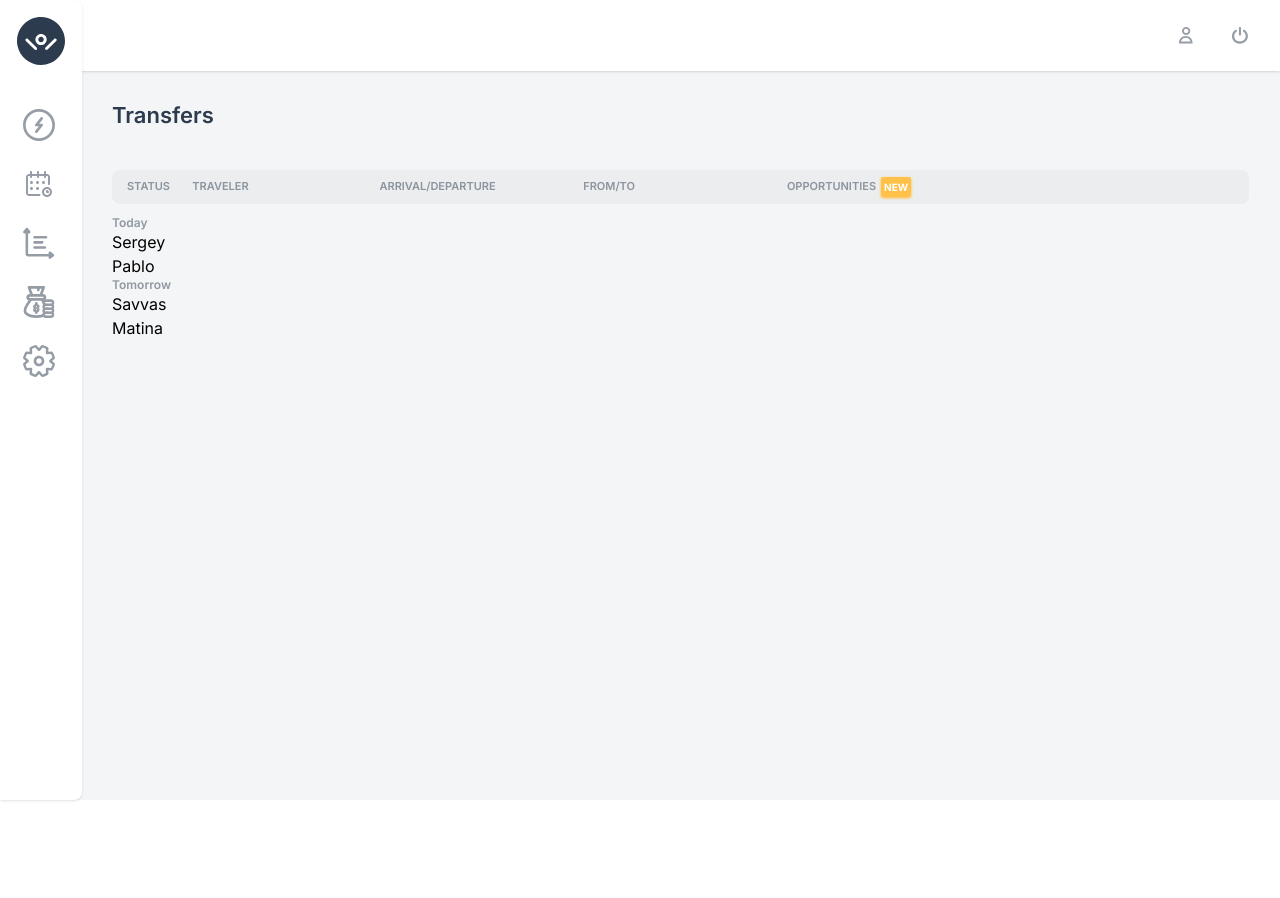
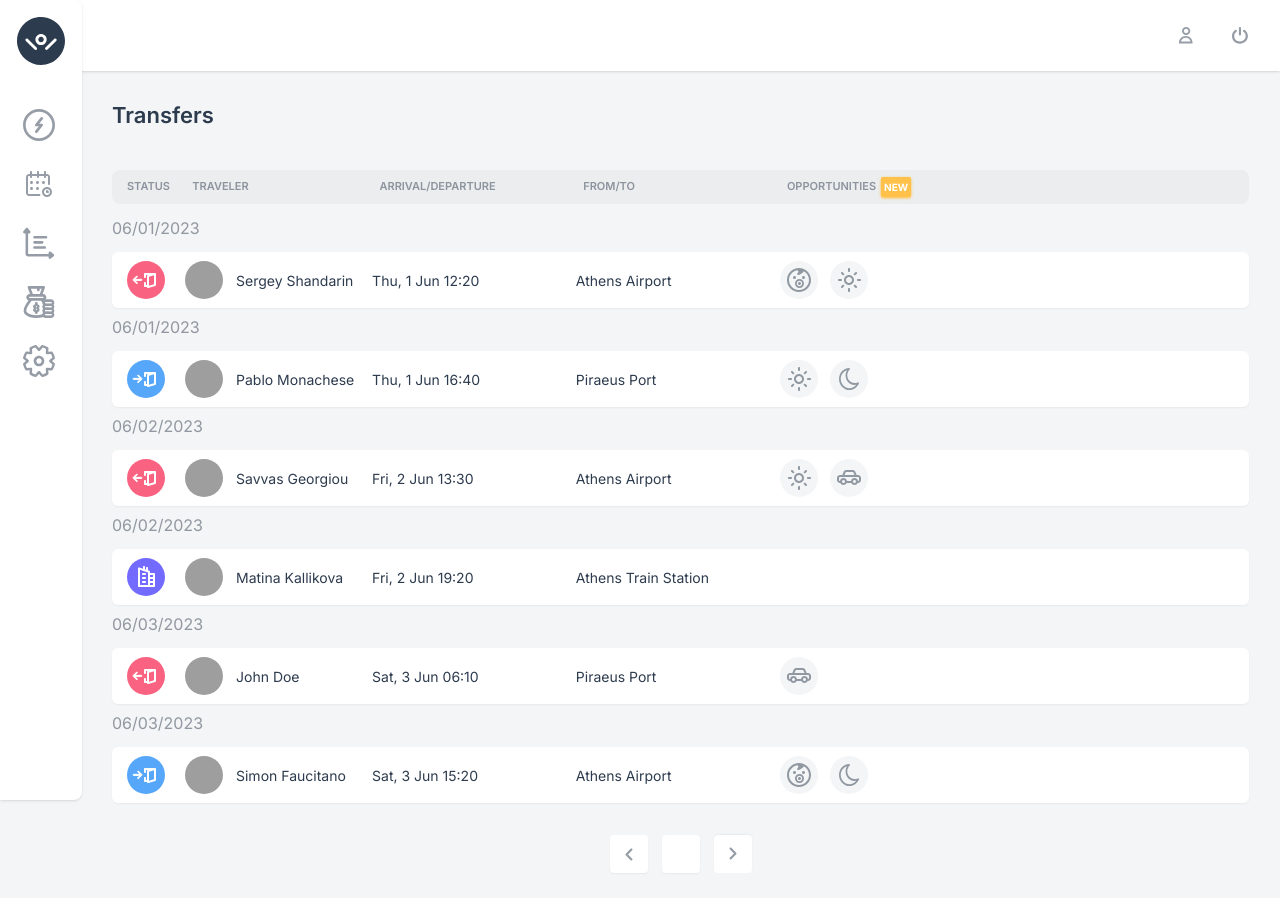
Before and after one commit to Shiroe/transfers-list, a Next.js app: page / in a window 1280 px wide. Shown: the top 898 px of the page. Before the commit the page ends 800 px from the top, so only its background shows below. Built offline with nearby package versions, Linux system fonts and the light colour scheme; grey boxes are pictures that could not be loaded.

Commit message:
updated list component with compound components for rendering and updated grouping logic for by dates and took advantage of array.reduce

```diff
--- /dev/null
+++ b/src/components/TransfersList/TransferItem.tsx
@@ -0,0 +1,118 @@
+import React, { useState } from 'react';
+import Image from 'next/image';
+import { ITransfer } from '@/models/Transfer';
+import dayjs from 'dayjs';
+
+import ArrivalIcon from '@/assets/Icons/ArrivalIcon';
+import DepartureIcon from '@/assets/Icons/DepartureIcon';
+import InCityIcon from '@/assets/Icons/InCityIcon';
+import BabyIcon from '@/assets/Icons/BabyIcon';
+import TransferIcon from '@/assets/Icons/TransferIcon';
+import SunIcon from '@/assets/Icons/SunIcon';
+import MoonIcon from '@/assets/Icons/MoonIcon';
+
+interface CompoundProps {
+  children?: React.ReactNode;
+  className?: string;
+}
+
+interface ITransferItem extends CompoundProps, ITransfer {}
+
+const TransferItem = ({
+  id,
+  datetime,
+  category,
+  traveler_photo,
+  traveler_first_name,
+  traveler_last_name,
+  location_title,
+  babies,
+  early_checkin,
+  late_checkout,
+  return_transfer,
+  className,
+}: ITransferItem) => {
+  return (
+    <div
+      key={id}
+      className={`flex items-center rounded-[6px] bg-white py-[9px] px-[15px] text-regular text-brand-blue shadow-sm ${className}`}
+    >
+      <Status className="mr-[20px] h-[38px] w-[38px] rounded-full">
+        {category === 'Arrival' ? (
+          <ArrivalIcon size={38} />
+        ) : category === 'Departure' ? (
+          <DepartureIcon size={38} />
+        ) : (
+          <InCityIcon size={38} />
+        )}
+      </Status>
+      <Avatar className="mr-[10px] flex w-[16%] items-center justify-start">
+        <div className="mr-[13px] min-h-[38px] min-w-[38px]">
+          <Image
+            src={traveler_photo}
+            width={38}
+            height={38}
+            alt="traveler photo"
+            className="h-[38px] w-[38px] rounded-full object-cover"
+          />
+        </div>
+        <span className="overflow-hidden text-ellipsis whitespace-nowrap">
+          {traveler_first_name} {traveler_last_name}
+        </span>
+      </Avatar>
+      <DateTime className="mr-[10px] w-[17.5%] ">
+        {dayjs(datetime).tz().format('ddd, D MMM HH:mm')}
+      </DateTime>
+      <LocationTitle className="mr-[10px] w-[17.5%] overflow-hidden text-ellipsis whitespace-nowrap">
+        {location_title}
+      </LocationTitle>
+      <TransferOpportunities className="flex w-[19%] items-center gap-3">
+        {babies && (
+          <div className="flex h-[38px] w-[38px] items-center justify-center rounded-full bg-brand-gray">
+            <BabyIcon size={24} />
+          </div>
+        )}
+        {early_checkin && (
+          <div className="flex h-[38px] w-[38px] items-center justify-center rounded-full bg-brand-gray">
+            <SunIcon size={24} />
+          </div>
+        )}
+        {late_checkout && (
+          <div className="flex h-[38px] w-[38px] items-center justify-center rounded-full bg-brand-gray">
+            <MoonIcon size={24} />
+          </div>
+        )}
+        {return_transfer && (
+          <div className="flex h-[38px] w-[38px] items-center justify-center rounded-full bg-brand-gray">
+            <TransferIcon size={24} />
+          </div>
+        )}
+      </TransferOpportunities>
+    </div>
+  );
+};
+
+export default TransferItem;
+
+const Status: React.FC<CompoundProps> = ({ children, ...props }) => {
+  return <div {...props}>{children}</div>;
+};
+
+const Avatar: React.FC<CompoundProps> = ({ children, ...props }) => {
+  return <div {...props}>{children}</div>;
+};
+
+const DateTime: React.FC<CompoundProps> = ({ children, ...props }) => {
+  return <div {...props}>{children}</div>;
+};
+
+const LocationTitle: React.FC<CompoundProps> = ({ children, ...props }) => {
+  return <div {...props}>{children}</div>;
+};
+
+const TransferOpportunities: React.FC<CompoundProps> = ({
+  children,
+  ...props
+}) => {
+  return <div {...props}>{children}</div>;
+};
--- a/src/components/TransfersList/index.tsx
+++ b/src/components/TransfersList/index.tsx
@@ -1,7 +1,11 @@
-import React from 'react';
+import React, { ReactNode, useState } from 'react';
 
 import TransfersHeading from './TransfersHeading';
+import TransferRowHeading from './TransfersRowHeading';
+import TransferItem from './TransferItem';
+
 import { ITransfer } from '@/models/Transfer';
+import Pagination from '@/components/Pagination';
 
 import dayjs from 'dayjs';
 import utc from 'dayjs/plugin/utc';
@@ -12,69 +16,25 @@ dayjs.extend(timezone);
 dayjs.tz.setDefault('UTC');
 
 type TransfersListProps = {
-  transfers?: ITransfer[] | null;
+  transfers: ITransfer[] | [];
 };
 
 const TransfersList = ({ transfers }: TransfersListProps) => {
-  const renderListByDates = () => {
-    /**
-     * WIP: brainstorming strategy for segregating fetched data
-     * on various use cases e.g. no today or tomorrow transfers
-     * and grouping the rest by same date
-     */
+  const [currentPage, setCurrentPage] = useState<number>(1);
+  const [transfersPerPage] = useState<number>(10);
 
-    if (!transfers) return null;
-    /**
-     * We assume that data is sorted from the backend
-     * by datetime when they're fetched, we know the mock data
-     * currently is as well.
-     */
+  const sortedTransfers = [...transfers].sort(
+    (a, b) => dayjs(a.datetime).valueOf() - dayjs(b.datetime).valueOf()
+  );
 
-    /**
-     * Simulating the `today` variable to be our today so it
-     * matches the begining date of the fetched mock data so
-     * we can have the matching UI for the demo.
-     */
-    const today = dayjs.tz('2023-06-01');
-    const tomorrow = today.add(1, 'days');
+  const indexOfLastTransfer = currentPage * transfersPerPage;
+  const indexOfFirstTransfer = indexOfLastTransfer - transfersPerPage;
+  const currentTransfers = sortedTransfers.slice(
+    indexOfFirstTransfer,
+    indexOfLastTransfer
+  );
 
-    const filteredToday = transfers.filter((t: ITransfer) =>
-      today.isSame(dayjs(t.datetime), 'date')
-    );
-
-    const filteredTomorrow = transfers.filter((t: ITransfer) =>
-      tomorrow.isSame(dayjs(t.datetime), 'date')
-    );
-
-    const todayTransfers = (
-      <>
-        <h3 className="text-sm font-semibold text-brand-blue text-opacity-50">
-          Today
-        </h3>
-        {filteredToday.map((t) => (
-          <div key={t.id}>{t.traveler_first_name}</div>
-        ))}
-      </>
-    );
-
-    const tomorrowTransfers = (
-      <>
-        <h3 className="text-sm font-semibold text-brand-blue text-opacity-50">
-          Tomorrow
-        </h3>
-        {filteredTomorrow.map((t) => (
-          <div key={t.id}>{t.traveler_first_name}</div>
-        ))}
-      </>
-    );
-
-    return (
-      <>
-        {filteredToday.length && todayTransfers}
-        {filteredTomorrow.length && tomorrowTransfers}
-      </>
-    );
-  };
+  const handleClick = (pageNumber: number) => setCurrentPage(pageNumber);
 
   if (!transfers) {
     return (
@@ -95,7 +55,46 @@ const TransfersList = ({ transfers }: TransfersListProps) => {
         Transfers
       </h2>
       <TransfersHeading />
-      {renderListByDates()}
+      {currentTransfers.reduce<ReactNode[]>((acc, transfer, index, arr) => {
+        const date = dayjs(transfer.datetime);
+        let day;
+        if (dayjs().isSame(date, 'day')) {
+          day = 'Today';
+        } else if (dayjs().add(1, 'day').isSame(date, 'day')) {
+          day = 'Tomorrow';
+        } else {
+          day = date.format('MM/DD/YYYY');
+        }
+        if (
+          index === 0 ||
+          day !==
+            (dayjs(arr[index - 1]?.datetime).isSame(date, 'day')
+              ? 'Today'
+              : dayjs(arr[index - 1]?.datetime)
+                  .add(1, 'day')
+                  .isSame(date, 'day')
+              ? 'Tomorrow'
+              : date.format('MM/DD/YYYY'))
+        ) {
+          acc.push(
+            <TransferRowHeading className="mb-[12px]" key={day}>
+              {day}
+            </TransferRowHeading>
+          );
+        }
+        acc.push(
+          <TransferItem className="mb-[7px]" key={transfer.id} {...transfer} />
+        );
+        return acc;
+      }, [])}
+
+      <Pagination
+        className="mt-[25px]"
+        itemsPerPage={transfersPerPage}
+        totalItems={sortedTransfers.length}
+        currentPage={currentPage}
+        handleClick={handleClick}
+      />
     </>
   );
 };
```
